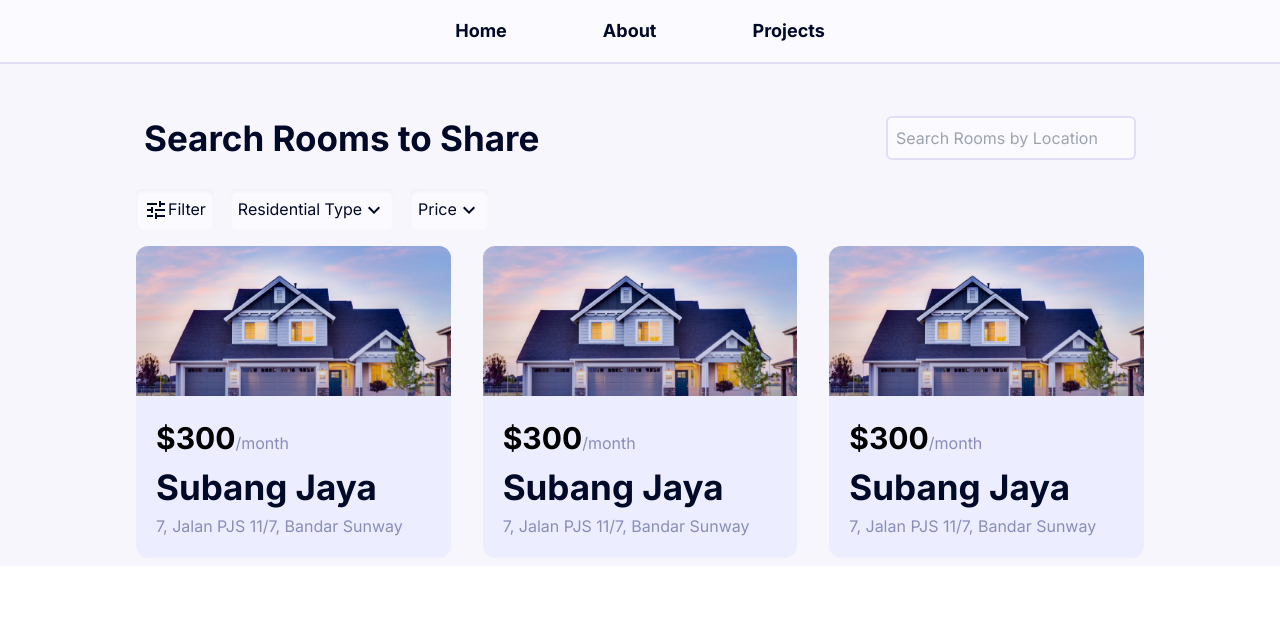
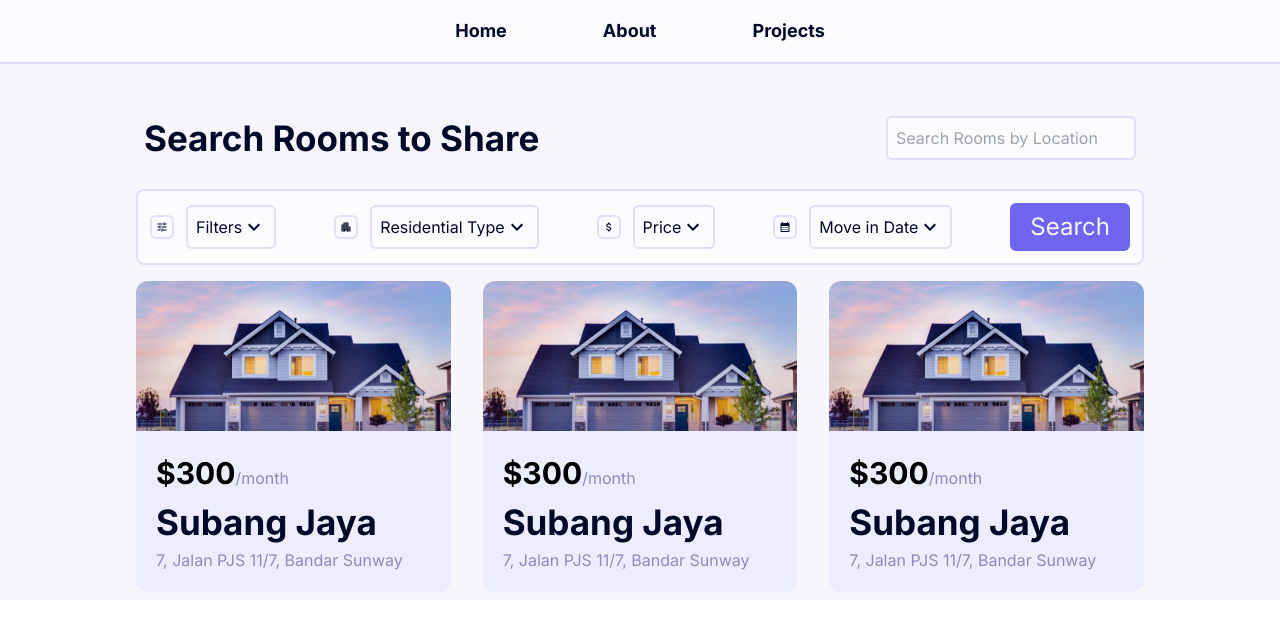
Before and after one commit to MusthafaAltaf2001/roommate-finder, a Next.js app: page / in a window 1280 px wide. Shown: the top 630 px of the page. Built offline with nearby package versions, Linux system fonts and the light colour scheme.

Commit message:
Redesigned homepage searchfilter.tsx

```diff
--- a/src/app/Components/Homepage/SearchFilter.tsx
+++ b/src/app/Components/Homepage/SearchFilter.tsx
@@ -2,6 +2,9 @@
 
 import React, { useState, useRef } from "react";
 import TuneIcon from '@mui/icons-material/Tune';
+import ApartmentIcon from '@mui/icons-material/Apartment';
+import AttachMoneyIcon from '@mui/icons-material/AttachMoney';
+import CalendarMonthIcon from '@mui/icons-material/CalendarMonth';
 import KeyboardArrowDownIcon from '@mui/icons-material/KeyboardArrowDown';
 
 const SearchFilter = () => {
@@ -17,19 +20,39 @@ const SearchFilter = () => {
 
     return (
         <div>
-            <div className="overflow-x-auto flex flex-row whitespace-nowrap">
+            <div className="flex flex-col bg-white border-border-colour rounded-lg border-2 m-2 md:flex-row md:justify-between">
+                <div className="flex flex-row items-center">
+                    <TuneIcon className="homepage-search-filter-icon" />
                     <button className="homepage-search-filter-button">
-                    <TuneIcon className="text-black" />
-                    Filter
+                        Filters
+                        <KeyboardArrowDownIcon className="text-black" />
                     </button>
+                </div>
+                <div className="flex flex-row items-center">
+                    <ApartmentIcon className="homepage-search-filter-icon" />
                     <button className="homepage-search-filter-button">
                         Residential Type
                         <KeyboardArrowDownIcon className="text-black" />
                     </button>
+                </div>
+                <div className="flex flex-row items-center">
+                    <AttachMoneyIcon className="homepage-search-filter-icon" />
                     <button className="homepage-search-filter-button">
                         Price
                         <KeyboardArrowDownIcon className="text-black" />
                     </button>
+                </div>
+                <div className="flex flex-row items-center">
+                    <CalendarMonthIcon className="homepage-search-filter-icon" />
+                    <button className="homepage-search-filter-button">
+                        Move in Date
+                        <KeyboardArrowDownIcon className="text-black" />
+                    </button>
+                </div>
+                <button className="rounded-md bg-purple m-3 text-off-white text-2xl py-2 px-5">
+                    Search
+                </button>
+
             </div>
             {/* <div className={`absolute left-0 top-0 bg-[#111827] ease-in-out duration-500 ${isOpen ? "translate-x-0 " : "-translate-x-full"}`}>
                 <div className="flex flex-col items-center justify-center pt-10 h-screen w-screen">
--- a/src/app/globals.css
+++ b/src/app/globals.css
@@ -8,6 +8,10 @@
   }
 
   .homepage-search-filter-button {
-    @apply rounded-md p-2 bg-white text-black m-2 shadow-inner
+    @apply rounded-md p-2 bg-white text-black m-3 border-2 border-border-colour flex justify-between w-full whitespace-nowrap
+  }
+
+  .homepage-search-filter-icon {
+    @apply text-black border-2 p-1 rounded-md border-border-colour text-[42px] ml-3
   }
 }
```
Lines whose indentation alone changed are shown as unchanged.
